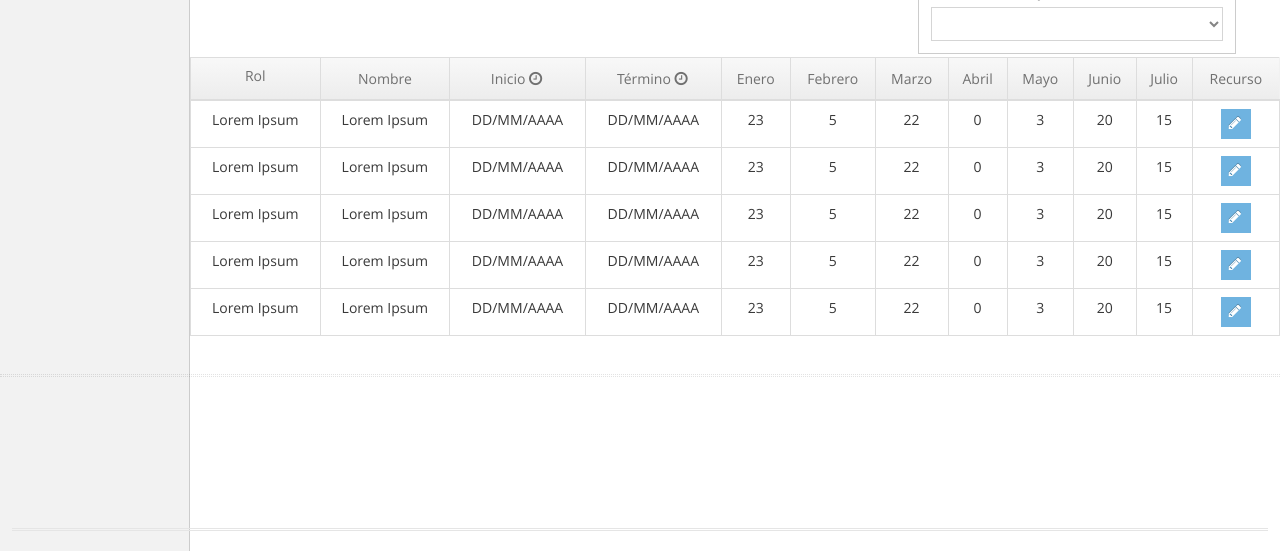
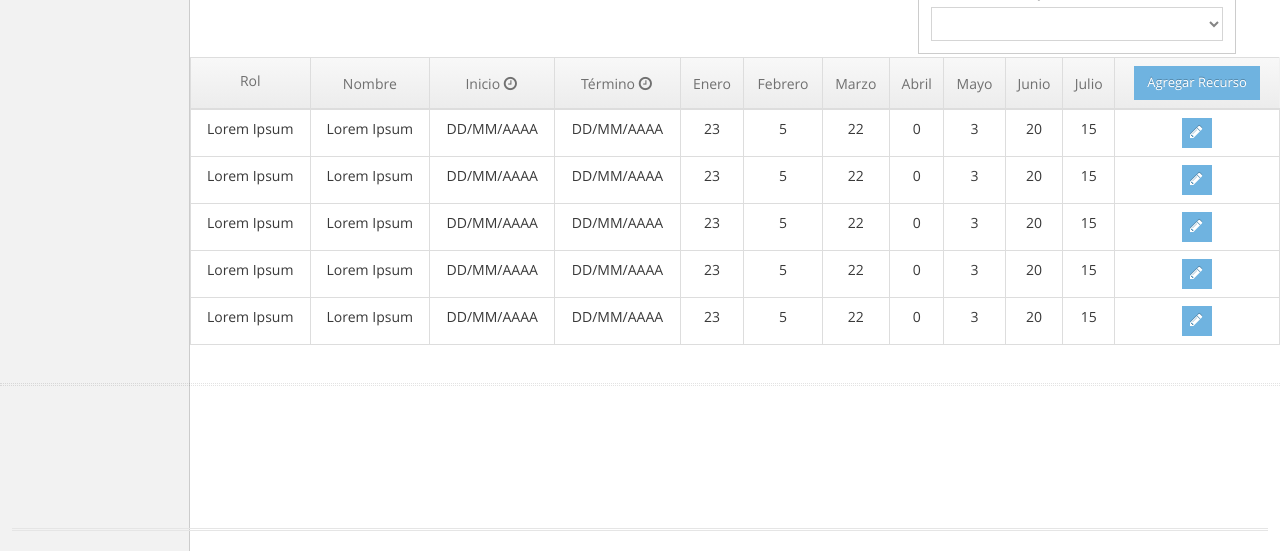
Before and after one commit to mojonapower/proyecto, a plain HTML site: page programa.html in a window 1280 px wide. Shown: the part 249-800 px from the top of the page. Drawn offline with Linux system fonts and the light colour scheme.

Commit message:
boton agregado en seccion recursos

```diff
--- a/programa.html
+++ b/programa.html
@@ -288,7 +288,10 @@
                                                 </th>
                                                 <th class="center">
                                                     <label>
-                                                        Recurso
+                                                    <button class="btn btn-sm btn-info no-radius" type="button">
+
+                                                                Agregar Recurso
+                                                    </button>
                                                     </label>
                                                 </th>
                                             </tr>
```
